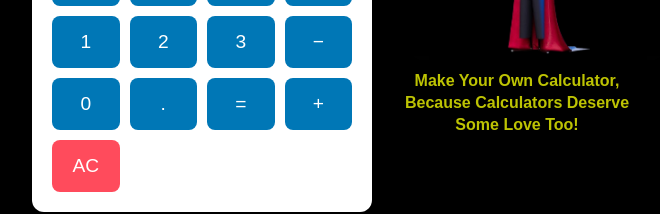
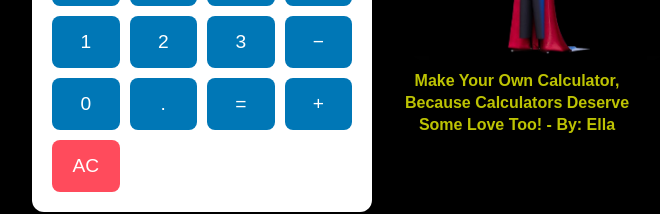
Before and after one commit to el13la/Calculator-App, a plain HTML site: page index.html in a window 1280 px wide. Shown: the part 398-612 px from the top of the page, without its empty margins (293-953 px from the left). Drawn offline with Linux system fonts and the light colour scheme.

Commit message:
Update index.html

```diff
--- a/index.html
+++ b/index.html
@@ -40,7 +40,7 @@
         <div class="description">
                 <img src="cartoon2.jpg" alt="Cartoon" class="cartoon-right">
 
-            <h1 id="description-text">Make Your Own Calculator, Because Calculators Deserve Some Love Too!</h1>
+            <h1 id="description-text">Make Your Own Calculator, Because Calculators Deserve Some Love Too! - By: Ella</h1>
         </div>
     </div>
     <script src="script.js"></script>
```
